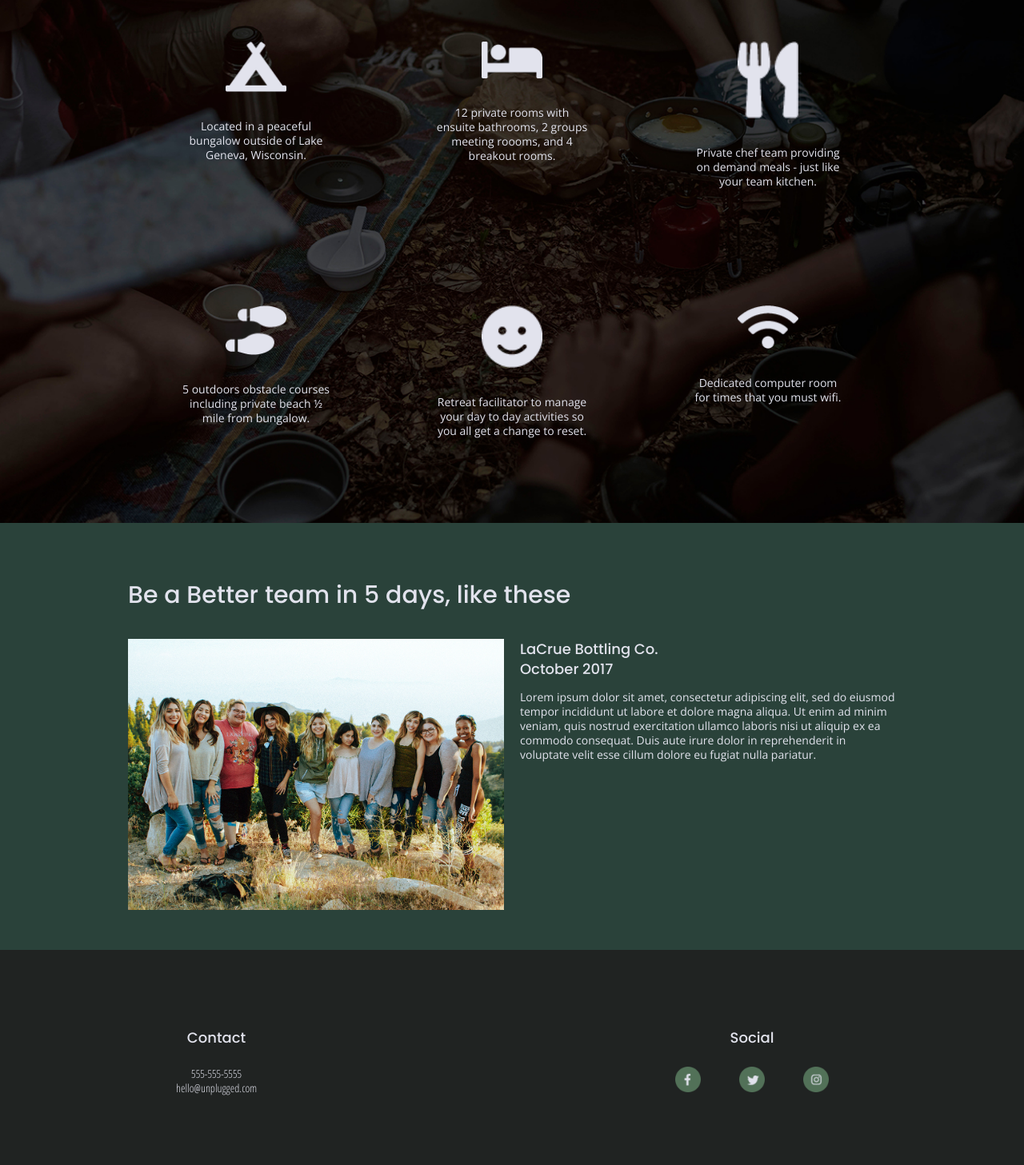
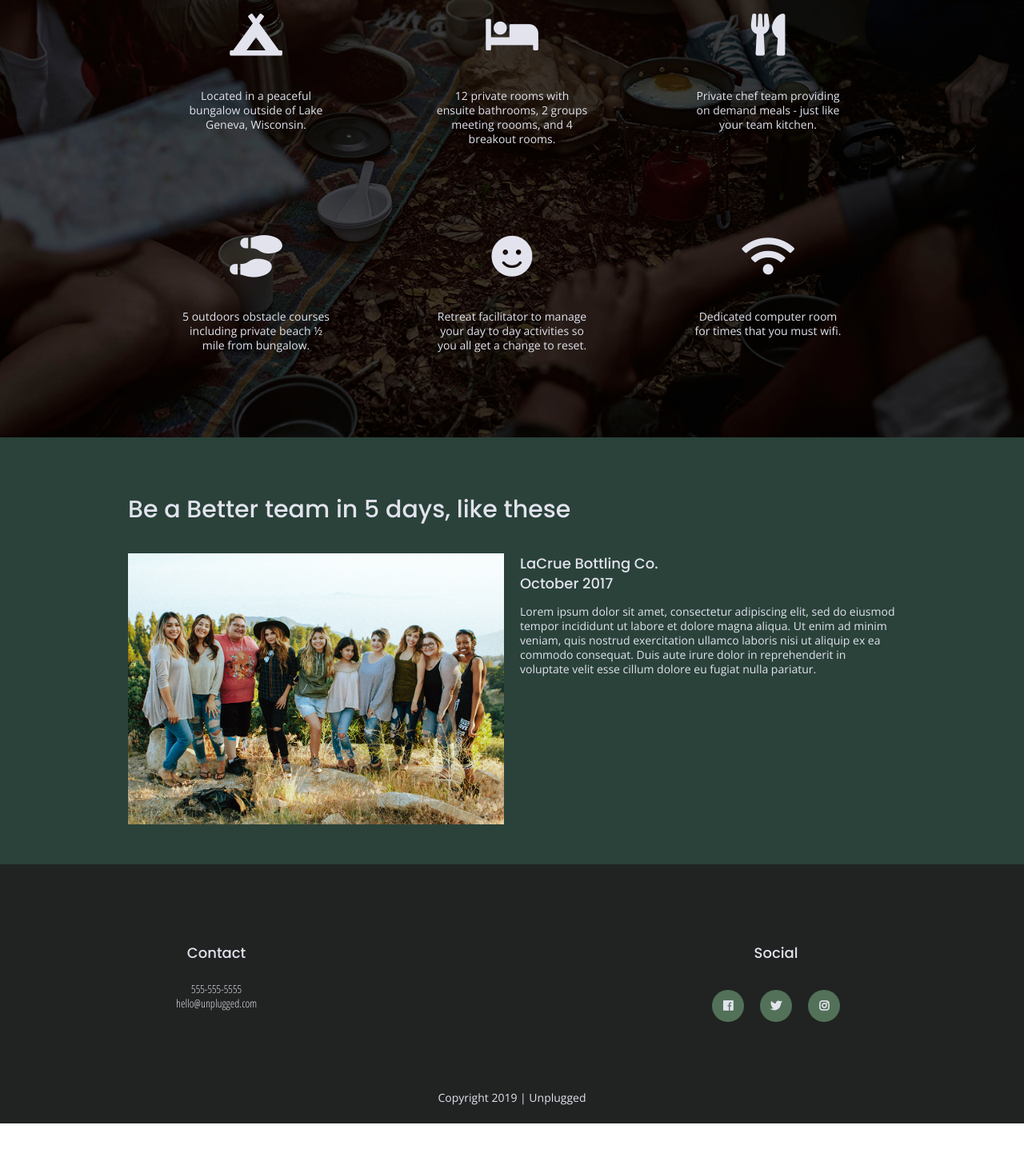
Before and after one commit to Szo89/unplugged-project, a website: page index.html in a window 1280 px wide. Shown: the part 1123-2580 px from the top of the page at 80% size. After the commit the page ends 2528 px from the top, so only its background shows below. Drawn offline with nearby package versions, Linux system fonts and the light colour scheme.

Commit message:
Social media icons added

```diff
--- a/css/main.css
+++ b/css/main.css
@@ -267,12 +267,20 @@ footer .social-icons {
 
 footer .social-icons p {
   display: flex;
-  justify-content: center;
+  justify-content: space-around;
   align-items: center;
 }
 
-footer .social-icons img{
-  width: 40%;
+.social-icons a{
+  display: flex;
+  justify-content: center;
+  align-items: center;
+  color: #e2e3ed;
+  background-color: #527158;
+  width: 40px;
+  height: 40px;
+  border-radius: 50%;
+  margin: 10px;
 }
 
 footer h4{
@@ -344,19 +352,14 @@ aside .form{
   flex-flow: row wrap;
 }
 
+.features i {
+  font-size: 3.75em;
+  margin-bottom: 40px;
+}
+
 .features p{
   margin: 0;
   text-align: center;
-}
-
-.features .fontawesome-icon{
-  display: flex;
-  justify-content: center;
-  margin: 34px 0;
-}
-
-.features .fontawesome-icon img{
-  width: 40%;
 }
 
 /* Review */
--- a/index.html
+++ b/index.html
@@ -75,27 +75,39 @@
         <h2>Have the work week you always dreamed of - without the bad wifi.</h2>
         <div class="features-items">
           <article>
-            <p class="fontawesome-icon"><img src="img/png/campground.png"></p>
+            <p class="fontawesome-icon">
+              <i class="fas fa-campground"></i>
+            </p>
             <p class="features-item-description">Located in a peaceful bungalow outside of Lake Geneva, Wisconsin.</p>
           </article>
           <article>
-            <p class="fontawesome-icon"><img src="img/png/bed.png"></p>
+            <p class="fontawesome-icon">
+              <i class="fas fa-bed"></i>
+            </p>
             <p class="features-item-description">12 private rooms with ensuite bathrooms, 2 groups meeting roooms, and 4 breakout rooms.</p>
           </article>
           <article>
-            <p class="fontawesome-icon"><img src="img/png/utensils.png"></p>
+            <p class="fontawesome-icon">
+              <i class="fas fa-utensils"></i>
+            </p>
             <p class="features-item-description">Private chef team providing on demand meals - just like your team kitchen.</p>
           </article>
           <article>
-            <p class="fontawesome-icon"><img src="img/png/shoe-prints.png"></p>
+            <p class="fontawesome-icon">
+              <i class="fas fa-shoe-prints"></i>
+            </p>
             <p class="features-item-description">5 outdoors obstacle courses including private beach &frac12; mile from bungalow.</p>
           </article>
           <article>
-            <p class="fontawesome-icon"><img src="img/png/smile.png"></p>
+            <p class="fontawesome-icon">
+              <i class="fas fa-smile"></i>
+            </p>
             <p class="features-item-description">Retreat facilitator to manage your day to day activities so you all get a change to reset.</p>
           </article>
           <article>
-            <p class="fontawesome-icon"><img src="img/png/wifi.png"></p>
+            <p class="fontawesome-icon">
+              <i class="fas fa-wifi"></i>
+            </p>
             <p class="features-item-description">Dedicated computer room for times that you must wifi.</p>
           </article>
         </div>
@@ -138,17 +150,17 @@
           <div class="social-icons">
             <p>
               <a href="https://www.facebook.com/susana.zoliveira" target="_blank">
-                <img src="img/png/facebook-button.png" alt="facebook-icon">
+                <i class="fab fa-facebook"></i>
               </a>
             </p>
             <p>
               <a href="https://twitter.com/SusanaZelinda" target="_blank">
-                <img src="img/png/twitter-button.png" alt="twitter-icon">
+                <i class="fab fa-twitter"></i>
               </a>
             </p>
             <p>
               <a href="https://www.instagram.com/susanazoliveira/" target="_blank">
-                <img src="img/png/instagram-button.png" alt="instagram-icon">
+                <i class="fab fa-instagram"></i>
               </a>
             </p>
           </div>
```
Also changed, not shown: about/index.html (+3 -3 lines), faq/index.html (+3 -3 lines).
